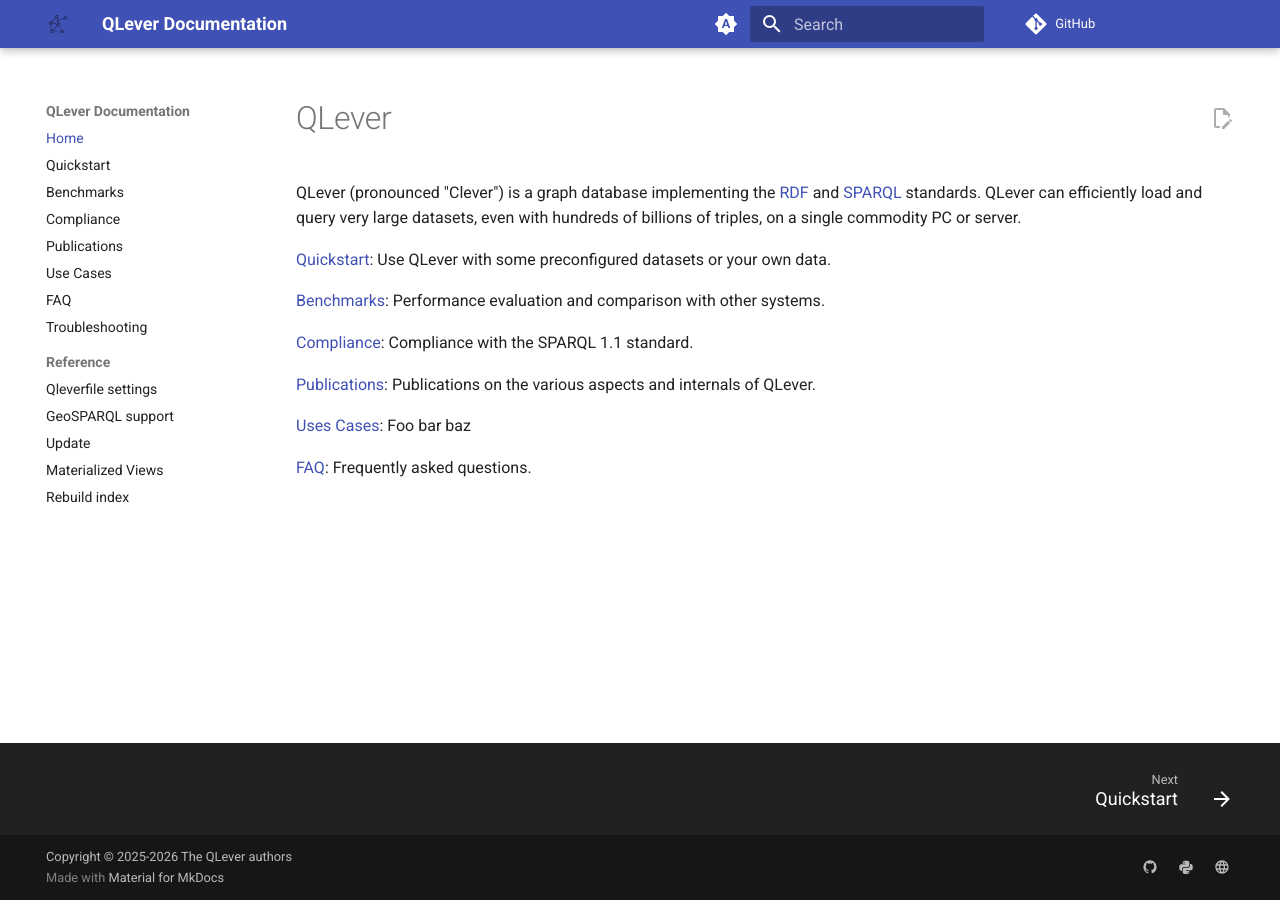
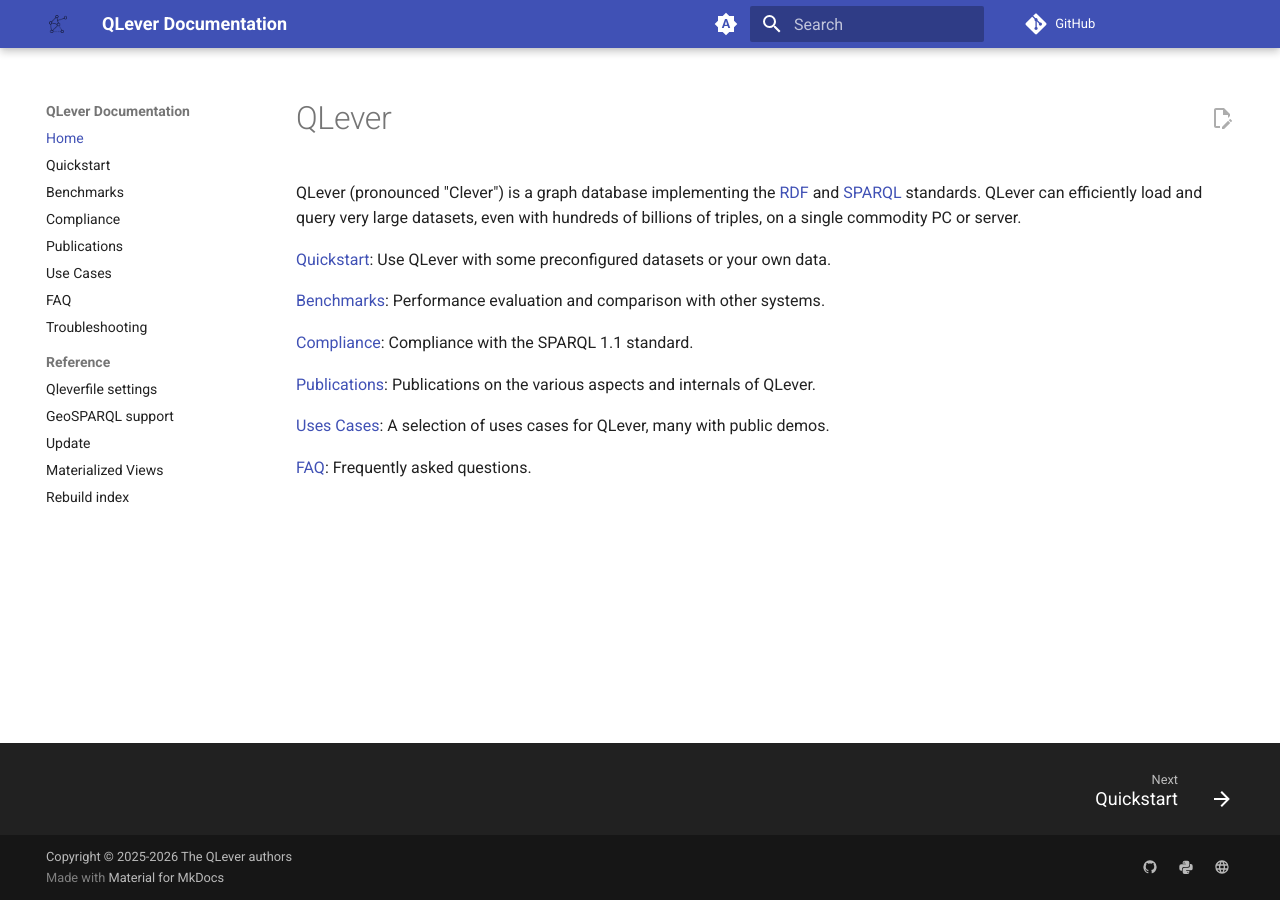
Before and after one commit to qlever-dev/qlever-docs, an MkDocs documentation site: the page built from docs/index.md, in a window 1280 px wide. Built offline with MkDocs 1.6.1 and Material for MkDocs 9.7.7, drawn with Linux system fonts in a browser that asks for light colours; plug-ins that fetch from the network failed and are left out; comment, search, counter and statistics services are not loaded; the version menu is left out.

Commit message:
add useful text

```diff
--- a/docs/index.md
+++ b/docs/index.md
@@ -14,6 +14,6 @@ of triples, on a single commodity PC or server.
 
 [Publications](publications.md): Publications on the various aspects and internals of QLever.
 
-[Uses Cases](use-cases.md): Foo bar baz
+[Uses Cases](use-cases.md): A selection of uses cases for QLever, many with public demos.
 
 [FAQ](faq.md): Frequently asked questions.
```
